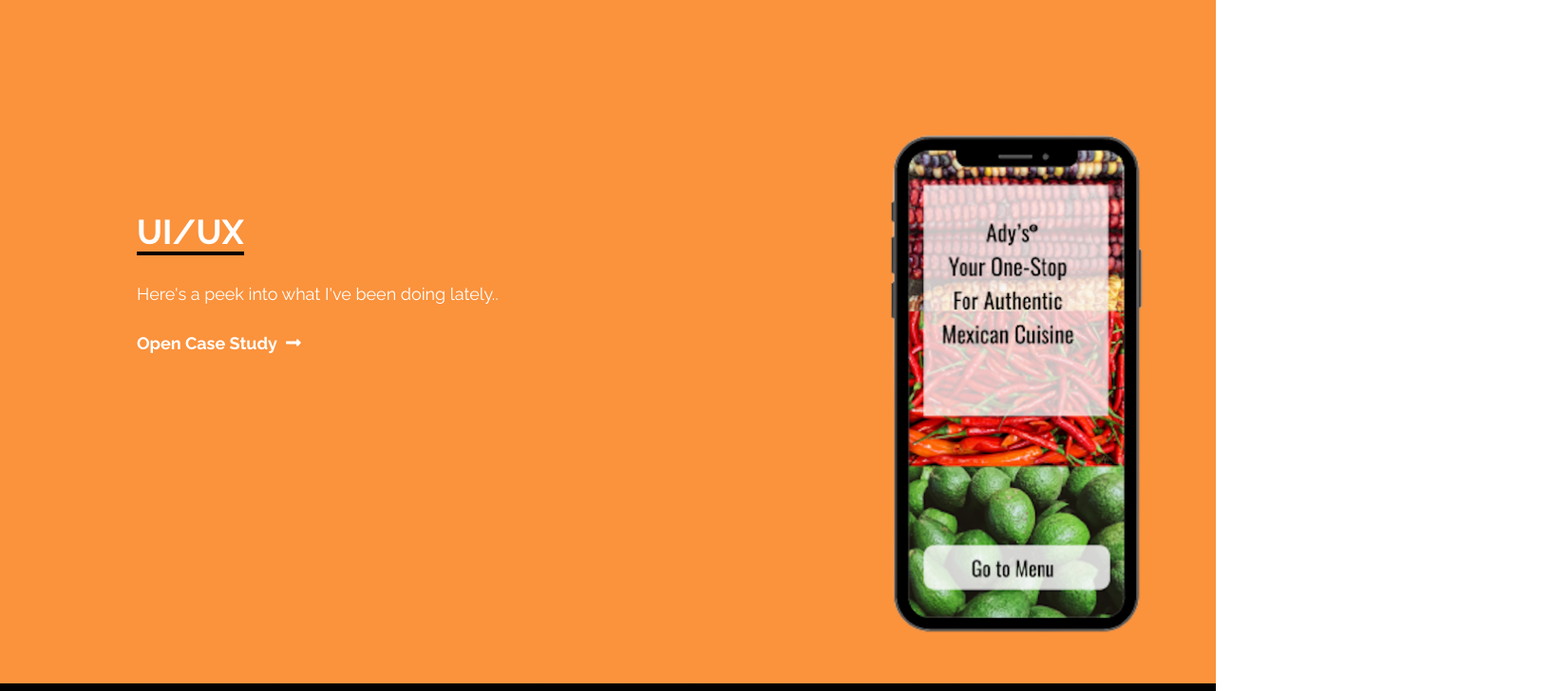
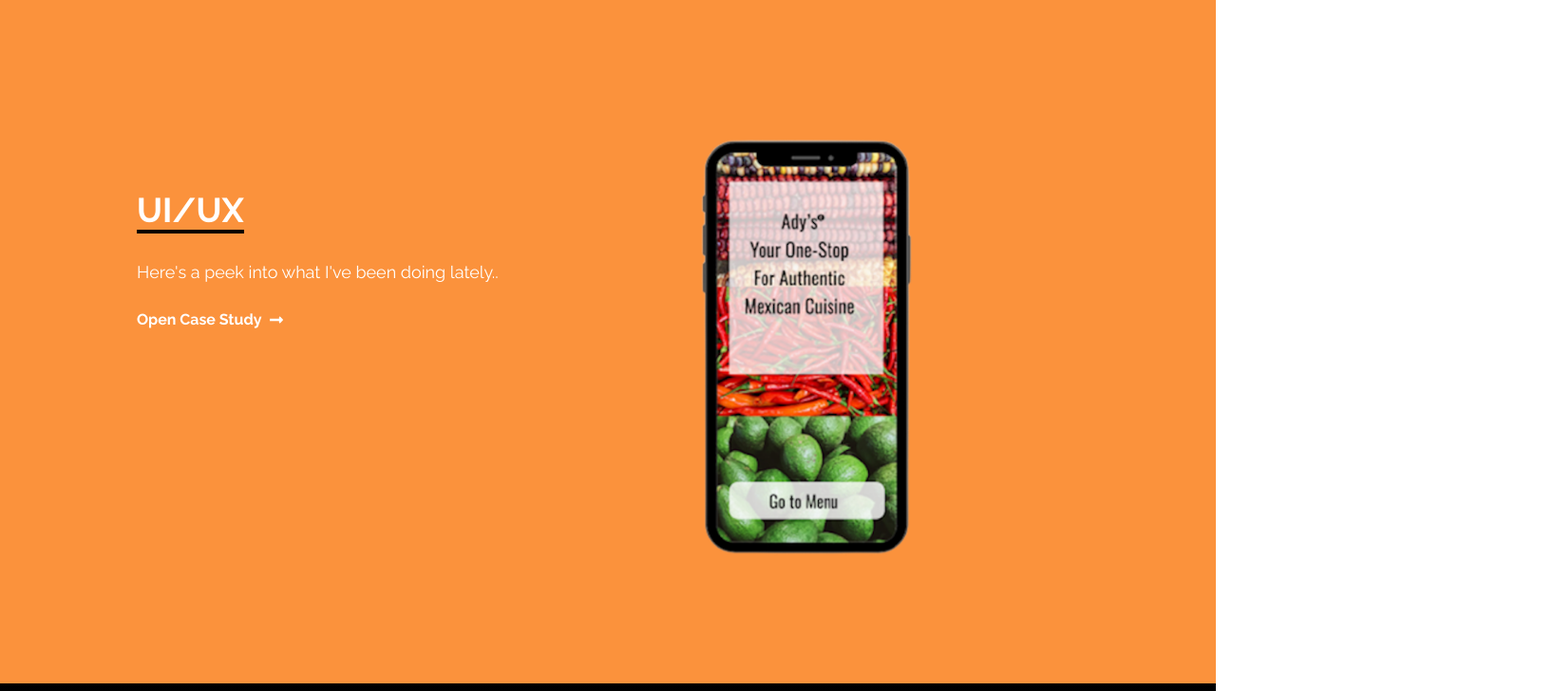
Before and after one commit to sniperglass/my-portfolio, a React (Create React App) app: page / in a window 1280 px wide. Shown: the part 3440-4168 px from the top of the page at 95% size, 1636 px wide, since content can reach past the window. Built offline with nearby package versions, Linux system fonts and the light colour scheme.

Commit message:
improvement to uiux

```diff
--- a/src/components/UIUX.jsx
+++ b/src/components/UIUX.jsx
@@ -1,5 +1,5 @@
 import React from 'react';
-import iphone from '../assets/tryagain.png'
+import iphone from '../assets/mockup.png'
 import { FaLongArrowAltRight } from 'react-icons/fa';
 
 const Uiux = () => {
@@ -9,9 +9,10 @@ const Uiux = () => {
     <div name='UI/UX' className='w-full h-screen bg-orange-400'>
 
         <div className='max-w-screen-lg p-7 md:p-4 mx-auto flex
-        flex-col w-full justify-center md:h-screen pt-28 xs:pt-20'>
+        flex-col w-full justify-center md:h-screen pt-28
+          '>
 
-            <div>
+            <div className='xs:mt-20'>
                 <p className='text-3xl md:text-4xl inline font-bold text-white border-b-4
                 border-black'>UI/UX</p>
             </div>
@@ -25,14 +26,13 @@ const Uiux = () => {
 
                 <br />
 
-                <p className='xs:text-lg font-bold flex text-white'>
+                <p className='xs:text-2 font-bold flex text-white'>
                     Open Case Study <span className='flex align-middle mx-1 p-1'><FaLongArrowAltRight /></span>
                 </p>
 
-                <div className='
-                 flex justify-between items-center
-                 h-10  ml-[500px] md:w-full '>
-                    <img src={iphone}  alt=""/>
+                <div className='hidden md:flex justify-between items-center align-middle
+                 h-5  ml-[350px] mb-[150px] md:w-5/6'>
+                    <img src={iphone} alt=""/>
                 </div>
 
             </div>
```
Also changed, not shown: src/assets/mockup.png (added), src/assets/tryagain.png.
